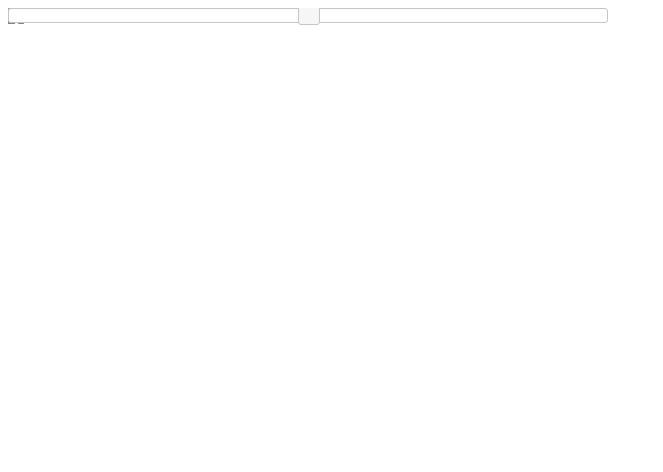
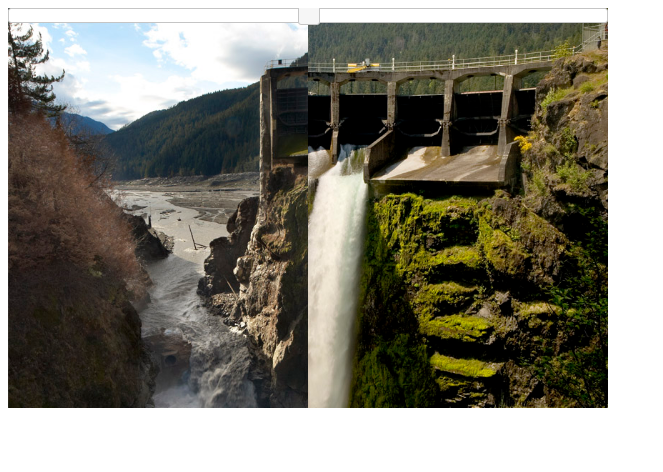
Before and after one commit to ineedyourbrain/slidereveal, a plain HTML site: page index.html in a window 1280 px wide. Shown: the whole page, without its empty margins (0-663 px from the left). Drawn offline with nearby package versions, Linux system fonts and the light colour scheme.

Commit message:
fixing links

```diff
--- a/index.html
+++ b/index.html
@@ -15,8 +15,8 @@
 
 	<div class="image_reveal">
 
-		<div class="top_image"><img src="images/_MG_3490a.jpg"></div>
-		<div class="bottom_image"><img src="images/_MG_3721.jpg"></div>
+		<div class="top_image"><img src="images/MG_3490a.jpg"></div>
+		<div class="bottom_image"><img src="images/MG_3721.jpg"></div>
 	</div>
 
 	<script type="text/javascript">
```
